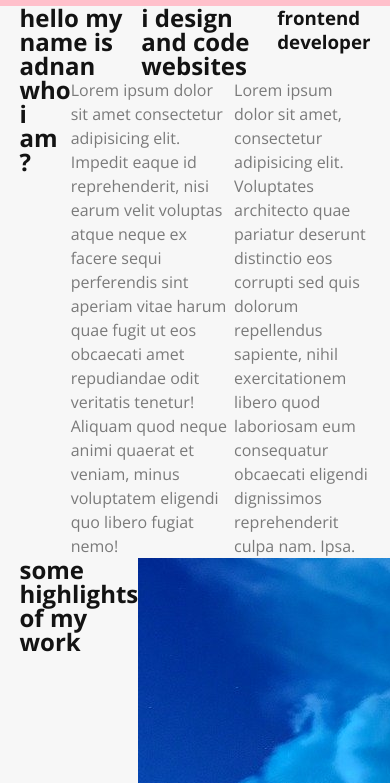
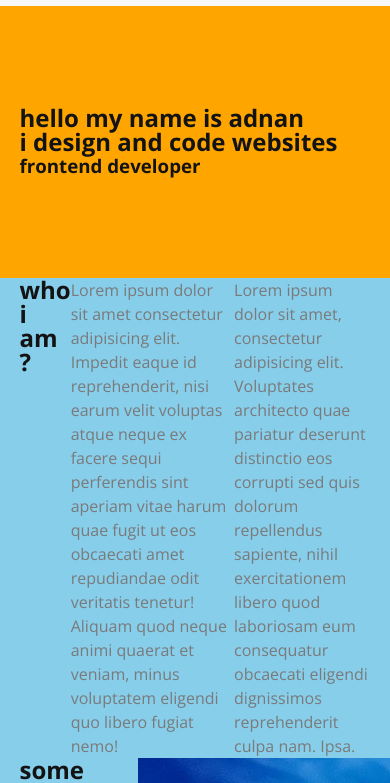
Before and after one commit to AdnanM996/portfolionew, a website: page index.html in a window 390 px wide. Shown: the part 67-850 px from the top of the page. Drawn offline with nearby package versions, Linux system fonts and the light colour scheme.

Commit message:
finished hero mobile

```diff
--- a/sass/base/_reset.scss
+++ b/sass/base/_reset.scss
@@ -27,3 +27,9 @@ body {
     width: 90%;
     margin: 0 auto;
 }
+
+main {
+    height: auto;
+    width: 100%;
+    background-color: skyblue;
+}
--- a/sass/layout/_header.scss
+++ b/sass/layout/_header.scss
@@ -1,5 +1,4 @@
 .header {
-    background-color: pink;
     width: 100%;
     padding: 1.6rem 0rem;
 
--- a/sass/pages/_home.scss
+++ b/sass/pages/_home.scss
@@ -0,0 +1,13 @@
+.hero {
+    height: 100%;
+    width: 100%;
+    padding: 10rem 0rem;
+    background-color: orange;
+
+    & .wrapper {
+        height: 100%;
+        @include space-between;
+        flex-direction: column;
+        align-items: flex-start;
+    }
+}
```
Also changed, not shown: css/styles.css.
